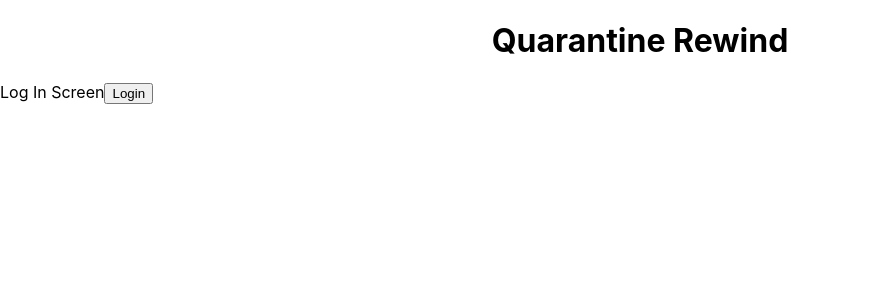
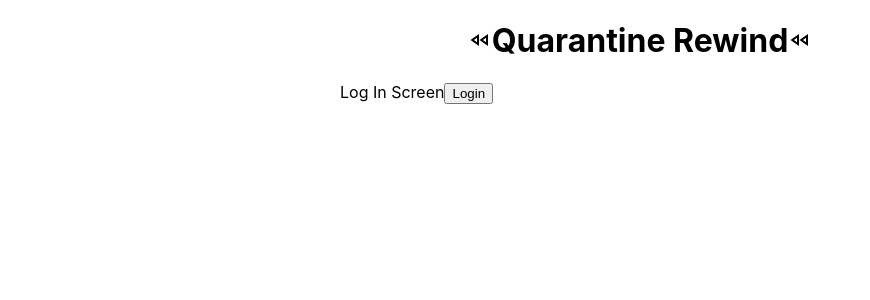
Before and after one commit to tlafranc/QuarantineRewind, a React (Create React App) app in the folder client/: page / in a window 1280 px wide. Shown: the top 300 px of the page, without its empty margins (0-870 px from the left). Built offline with nearby package versions, Linux system fonts and the light colour scheme.

Commit message:
Added node-sass to client, changed files to SCSS, did some CSS styling to some components, commented out time range selector.

```diff
--- a/client/src/components/App.css
+++ /dev/null
@@ -1,3 +0,0 @@
-.header {
-  text-align: center;
-}
--- a/client/src/components/App.js
+++ b/client/src/components/App.js
@@ -7,7 +7,10 @@ import LoginScreen from './LoginScreen.js';
 import UserScreen from './UserScreen.js';
 
 // Import CSS
-import './App.css';
+import './App.scss';
+
+// Material UI
+import FastRewindOutlinedIcon from '@material-ui/icons/FastRewindOutlined';
 
 // Function that parses the hash params of a URL
 // Taken from https://github.com/spotify/web-api-auth-examples/blob/master/implicit_grant/public/index.html
@@ -34,7 +37,7 @@ class App extends React.Component {
 		}
 
 		this.state = {
-			dim: Math.min(Math.min(window.innerWidth, window.innerHeight) * 0.8, 1000),
+			dim: Math.min(window.innerWidth, 600),
 			accessToken
 		};
 	}
@@ -49,7 +52,7 @@ class App extends React.Component {
 
     updateDimensions = _.throttle(() => {
         this.setState({
-            dim: Math.min(window.innerWidth * 0.8, 1000)
+            dim: Math.min(window.innerWidth, 600)
         });
 	}, 100)
 
@@ -57,8 +60,12 @@ class App extends React.Component {
 		const { dim, accessToken } = this.state;
 
 		return (
-			<div>
-				<h1 className="header">Quarantine Rewind</h1>
+			<div className="App" style={{ width: `${dim}px` }}>
+				<div className="HeaderBar">
+					<FastRewindOutlinedIcon />
+					<h1 className="Title">Quarantine Rewind</h1>
+					<FastRewindOutlinedIcon />
+				</div>
 				{accessToken
 					? <UserScreen dim={dim} accessToken={accessToken} />
 					: <LoginScreen />
--- /dev/null
+++ b/client/src/components/App.scss
@@ -0,0 +1,11 @@
+.App {
+  margin: 0 auto;
+
+  .HeaderBar {
+    text-align: center;
+  }
+
+  .Title {
+    display: inline-block;
+  }
+}
--- a/client/src/components/TopTracksBox.css
+++ /dev/null
@@ -1,3 +0,0 @@
-.TopTracksInfo {
-    overflow: visible;
-}
--- a/client/src/components/TopTracksBox.js
+++ b/client/src/components/TopTracksBox.js
@@ -6,7 +6,7 @@ import _ from 'lodash';
 import TopList from './TopList.js';
 
 // Import CSS and photos
-import './TopTracksBox.css';
+import './TopTracksBox.scss';
 import SpotifyLogo from '../images/SpotifyLogo.png';
 
 class TopTracksBox extends React.Component {
@@ -19,7 +19,7 @@ class TopTracksBox extends React.Component {
 
     render() {
         let { dim, id, topArtists, topSongs } = this.props;
-        const logoSize = dim * 0.1;
+        const logoSize = 20;
 
         topArtists = _.map(topArtists, (artist) => {
             return artist.name;
@@ -30,7 +30,10 @@ class TopTracksBox extends React.Component {
 
         return (
             <div id={id}>
-                <img src={SpotifyLogo} alt="Spotify Logo" width={`${logoSize}px`} />
+                <div className="ShareBoxHeader">
+                    <img className="SpotifyLogo" src={SpotifyLogo} alt="Spotify Logo" width={`${logoSize}px`} />
+                    <h3>My Quarantine Rewind</h3>
+                </div>
                 <div className="TopTracksInfo">
                     <div>Top Artists</div>
                     <TopList
--- /dev/null
+++ b/client/src/components/TopTracksBox.scss
@@ -0,0 +1,15 @@
+#ShareBox {
+    margin: 0 10%;
+    text-align: left;
+
+    .ShareBoxHeader {
+        text-align: center;
+
+        h3 {
+            display: inline-block;
+        }
+        .SpotifyLogo {
+            vertical-align: middle;
+        }
+    }
+}
--- a/client/src/components/UserScreen.js
+++ b/client/src/components/UserScreen.js
@@ -9,10 +9,13 @@ import TopTracksBox from './TopTracksBox.js'
 // Material UI
 import Button from '@material-ui/core/Button';
 import ShareIcon from '@material-ui/icons/Share';
-import Select from '@material-ui/core/Select';
-import InputLabel from '@material-ui/core/InputLabel';
-import MenuItem from '@material-ui/core/MenuItem';
-import FormControl from '@material-ui/core/FormControl';
+// import Select from '@material-ui/core/Select';
+// import InputLabel from '@material-ui/core/InputLabel';
+// import MenuItem from '@material-ui/core/MenuItem';
+// import FormControl from '@material-ui/core/FormControl';
+
+// Import CSS
+import './UserScreen.scss';
 
 const userScreenId = "ShareBox";
 
@@ -83,8 +86,8 @@ class UserScreen extends React.Component {
         const { timeRange, topArtists, topSongs } = this.state;
 
         return (
-            <div>
-                <FormControl>
+            <div className="UserScreen">
+                {/* <FormControl>
                     <InputLabel>Time Range</InputLabel>
                     <Select
                         labelId="demo-simple-select-label"
@@ -96,7 +99,7 @@ class UserScreen extends React.Component {
                         <MenuItem value={"medium_term"}>6 Months</MenuItem>
                         <MenuItem value={"long_term"}>Lifetime</MenuItem>
                     </Select>
-                </FormControl>
+                </FormControl> */}
 
                 {topArtists
 					? <TopTracksBox id={userScreenId} dim={dim} topArtists={topArtists} topSongs={topSongs} />
--- /dev/null
+++ b/client/src/components/UserScreen.scss
@@ -0,0 +1,3 @@
+.UserScreen {
+    text-align: center;
+}
--- a/package.json
+++ b/package.json
@@ -21,6 +21,7 @@
     "cors": "^2.8.5",
     "dotenv": "^8.2.0",
     "express": "^4.17.1",
+    "node-sass": "^4.14.1",
     "querystring": "^0.2.0",
     "request": "^2.88.2"
   }
```
Also changed, not shown: 1 other file (tests, documents, lock files or other folders).
